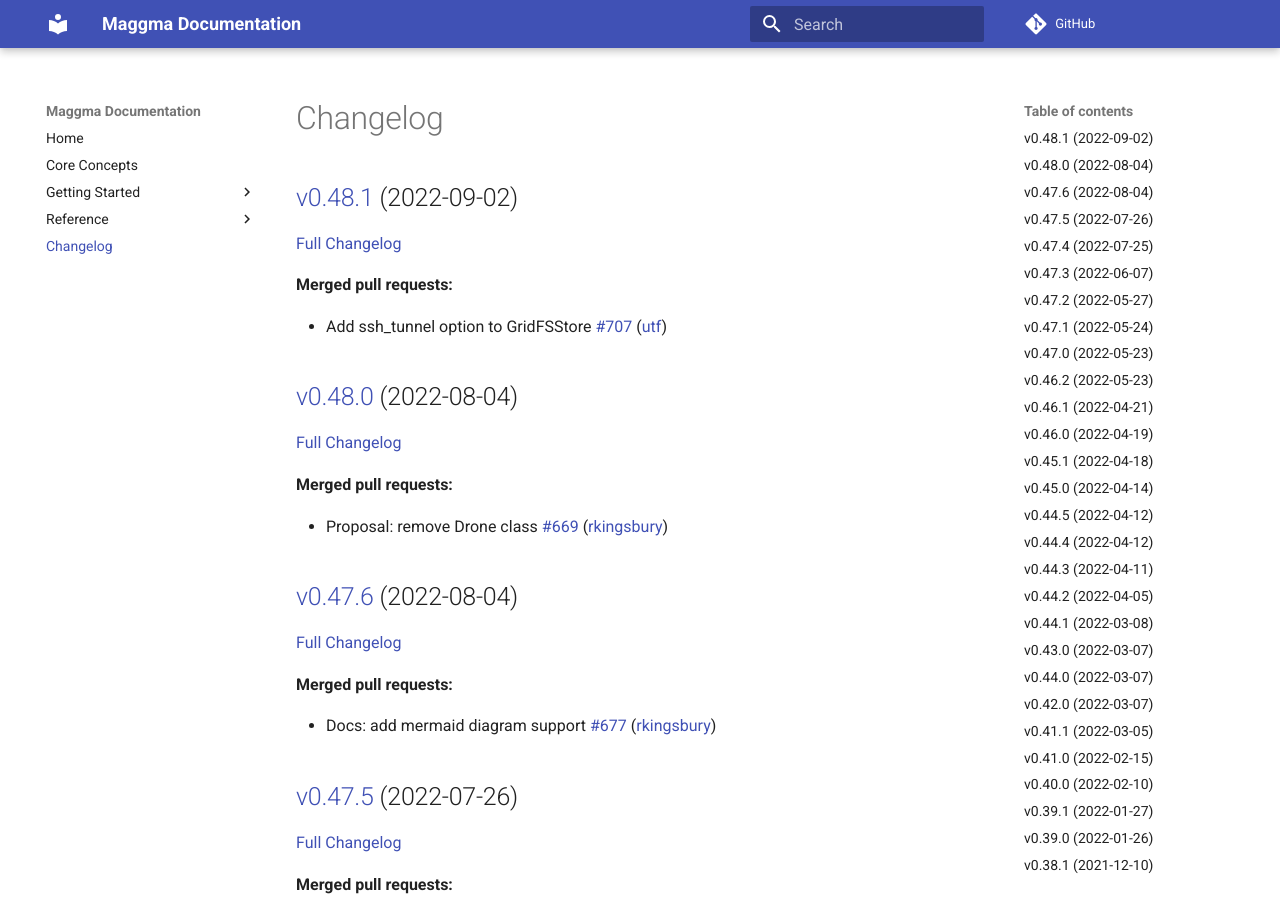
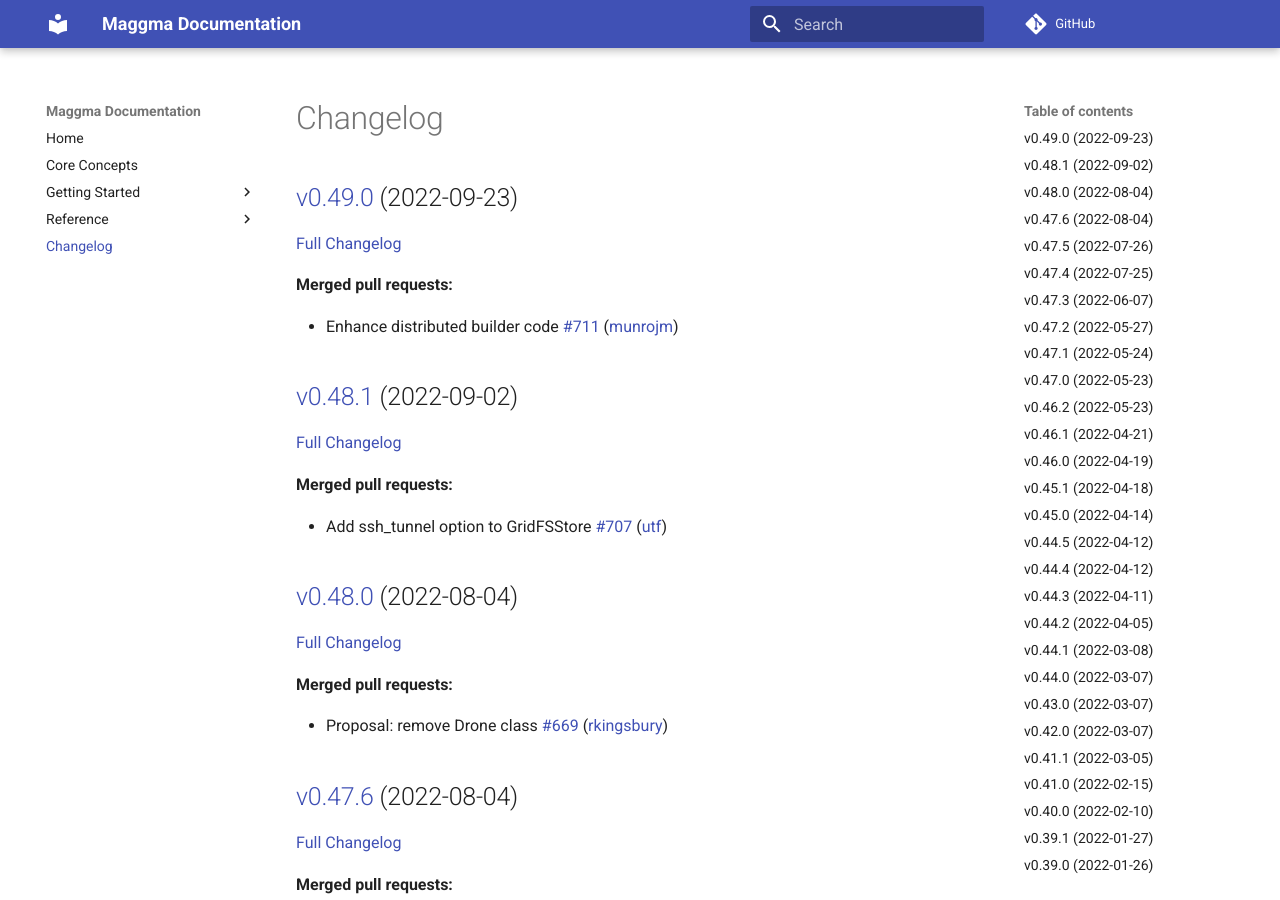
Before and after one commit to materialsproject/maggma, an MkDocs documentation site: the page built from docs/CHANGELOG.md, in a window 1280 px wide and 900 px high. Built offline with MkDocs 1.6.1 and Material for MkDocs 9.7.7, drawn with Linux system fonts in a browser that asks for light colours; comment, search, counter and statistics services are not loaded; some of the changed text lies outside the part shown.

Commit message:
Updated CHANGELOG.md

```diff
--- a/docs/CHANGELOG.md
+++ b/docs/CHANGELOG.md
@@ -1,4 +1,12 @@
 # Changelog
+
+## [v0.49.0](https://github.com/materialsproject/maggma/tree/v0.49.0) (2022-09-23)
+
+[Full Changelog](https://github.com/materialsproject/maggma/compare/v0.48.1...v0.49.0)
+
+**Merged pull requests:**
+
+- Enhance distributed builder code [\#711](https://github.com/materialsproject/maggma/pull/711) ([munrojm](https://github.com/munrojm))
 
 ## [v0.48.1](https://github.com/materialsproject/maggma/tree/v0.48.1) (2022-09-02)
 
@@ -146,19 +154,19 @@
 
 ## [v0.44.1](https://github.com/materialsproject/maggma/tree/v0.44.1) (2022-03-08)
 
-[Full Changelog](https://github.com/materialsproject/maggma/compare/v0.43.0...v0.44.1)
+[Full Changelog](https://github.com/materialsproject/maggma/compare/v0.44.0...v0.44.1)
 
 **Merged pull requests:**
 
 - added localhost test for MongoURIStore [\#595](https://github.com/materialsproject/maggma/pull/595) ([jmmshn](https://github.com/jmmshn))
 
+## [v0.44.0](https://github.com/materialsproject/maggma/tree/v0.44.0) (2022-03-07)
+
+[Full Changelog](https://github.com/materialsproject/maggma/compare/v0.43.0...v0.44.0)
+
 ## [v0.43.0](https://github.com/materialsproject/maggma/tree/v0.43.0) (2022-03-07)
 
-[Full Changelog](https://github.com/materialsproject/maggma/compare/v0.44.0...v0.43.0)
-
-## [v0.44.0](https://github.com/materialsproject/maggma/tree/v0.44.0) (2022-03-07)
-
-[Full Changelog](https://github.com/materialsproject/maggma/compare/v0.42.0...v0.44.0)
+[Full Changelog](https://github.com/materialsproject/maggma/compare/v0.42.0...v0.43.0)
 
 ## [v0.42.0](https://github.com/materialsproject/maggma/tree/v0.42.0) (2022-03-07)
 
@@ -242,19 +250,19 @@
 
 ## [v0.36.0](https://github.com/materialsproject/maggma/tree/v0.36.0) (2021-12-06)
 
-[Full Changelog](https://github.com/materialsproject/maggma/compare/v0.34.0...v0.36.0)
+[Full Changelog](https://github.com/materialsproject/maggma/compare/v0.35.0...v0.36.0)
 
 **Merged pull requests:**
 
 - Added on-disk MongoDB compatible MontyStore [\#514](https://github.com/materialsproject/maggma/pull/514) ([utf](https://github.com/utf))
 
+## [v0.35.0](https://github.com/materialsproject/maggma/tree/v0.35.0) (2021-12-01)
+
+[Full Changelog](https://github.com/materialsproject/maggma/compare/v0.34.0...v0.35.0)
+
 ## [v0.34.0](https://github.com/materialsproject/maggma/tree/v0.34.0) (2021-12-01)
 
-[Full Changelog](https://github.com/materialsproject/maggma/compare/v0.35.0...v0.34.0)
-
-## [v0.35.0](https://github.com/materialsproject/maggma/tree/v0.35.0) (2021-12-01)
-
-[Full Changelog](https://github.com/materialsproject/maggma/compare/v0.33.2...v0.35.0)
+[Full Changelog](https://github.com/materialsproject/maggma/compare/v0.33.2...v0.34.0)
 
 **Merged pull requests:**
 
```
